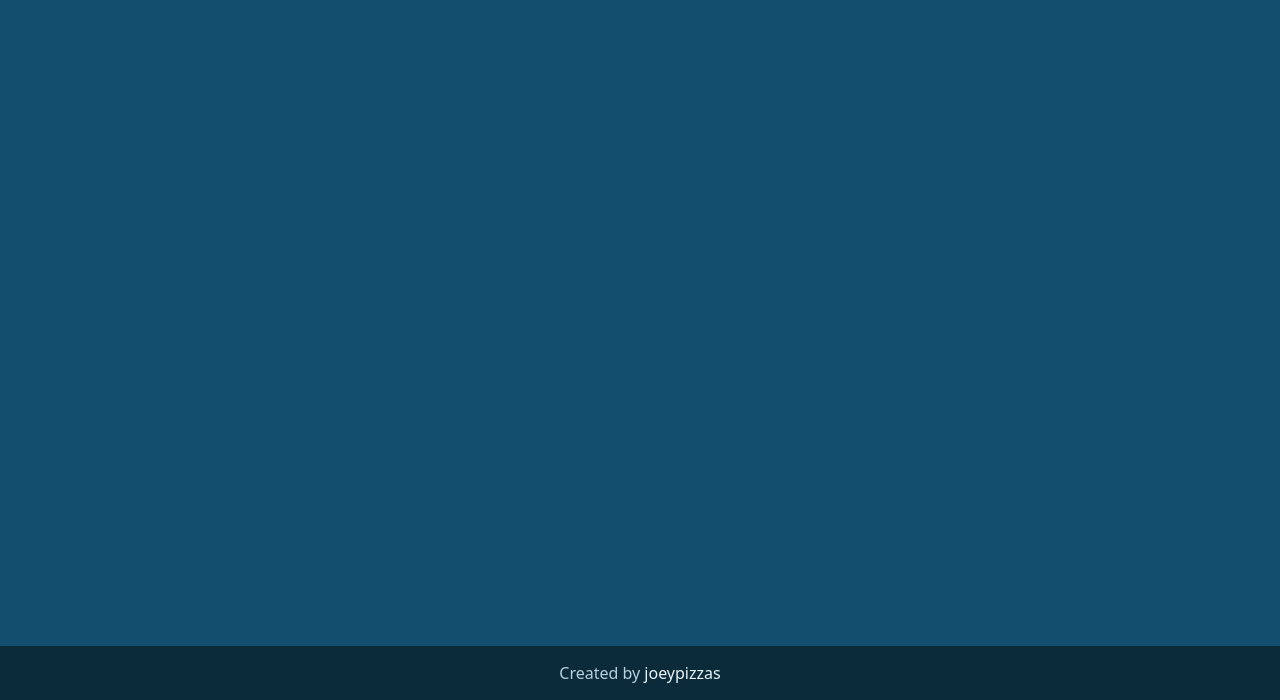
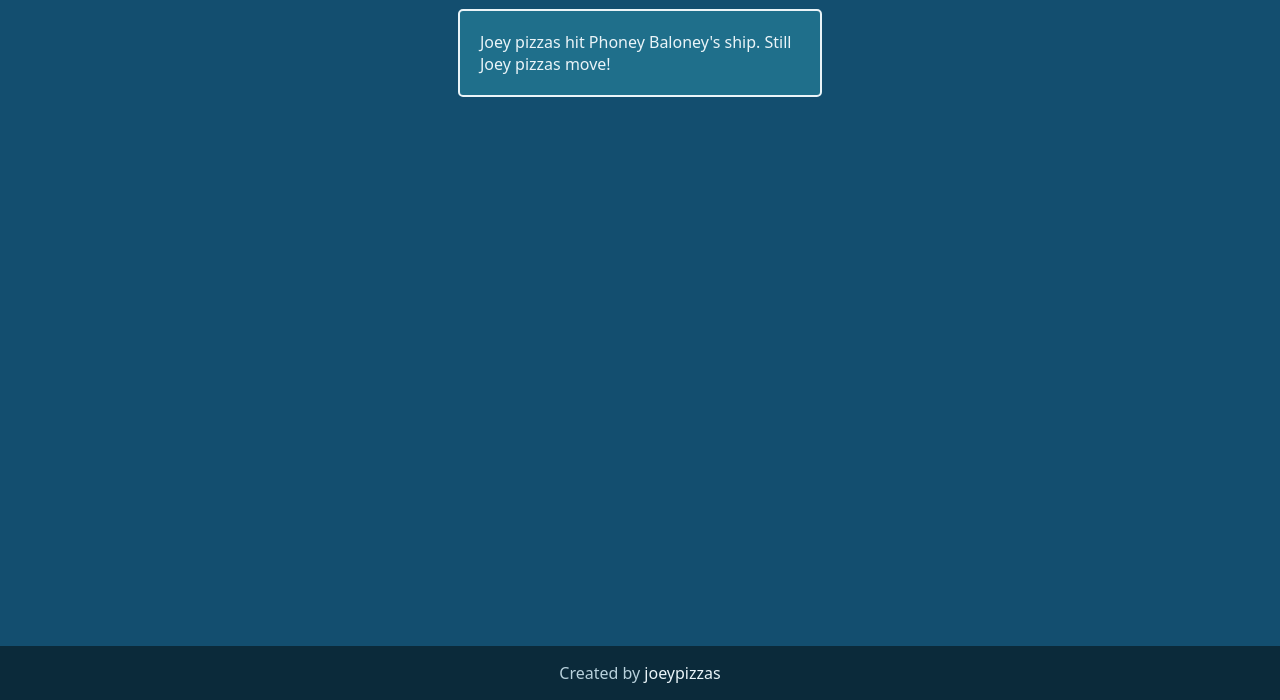
Before and after one commit to joeypizzas/battleship, a website built with webpack: page src/template.html in a window 1280 px wide. Shown: the part 100-800 px from the top of the page. Built offline with nearby package versions, Linux system fonts and the light colour scheme.

Commit message:
Hardcoded + styled message area

```diff
--- a/src/style.css
+++ b/src/style.css
@@ -11,6 +11,7 @@
 
   /* Game pieces */
   --ship-color: #8fafbf;
+  --ship-placed-color: #246b63;
   --hit-color: #e63946;
   --miss-color: #b0bec5;
 
@@ -52,6 +53,7 @@ body {
   justify-content: center;
   align-items: center;
   padding: 1.5rem;
+  padding-bottom: 2.25rem;
   font-size: 2.25rem;
   font-weight: 700;
   background-color: var(--bg-water-mid);
@@ -61,6 +63,18 @@ body {
 #game-area {
   flex: 1;
   background-color: var(--bg-water-mid);
+  display: flex;
+  align-items: center;
+  flex-direction: column;
+}
+
+#message-area {
+  padding: 1.25rem;
+  background-color: var(--bg-water-light);
+  border: 2px solid var(--text-primary);
+  border-radius: 5px;
+  width: 25%;
+  color: var(--text-primary);
 }
 
 #footer {
--- a/src/template.html
+++ b/src/template.html
@@ -8,7 +8,15 @@
   <body>
     <div id="main-container">
       <div id="header">Battleship</div>
-      <div id="game-area"></div>
+      <div id="game-area">
+        <div id="message-area">
+          Joey pizzas hit Phoney Baloney's ship. Still Joey pizzas move!
+        </div>
+        <div class="gameboard-and-hangar">
+          <div class="gameboard"></div>
+          <div class="hangar"></div>
+        </div>
+      </div>
       <div id="footer">
         <div id="footer-text">
           Created by
```
